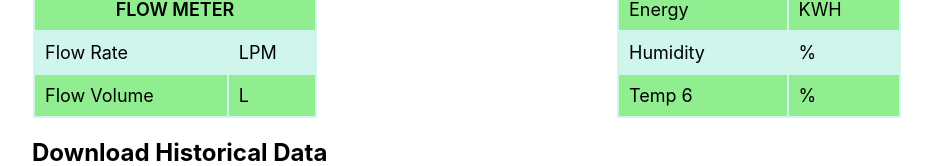
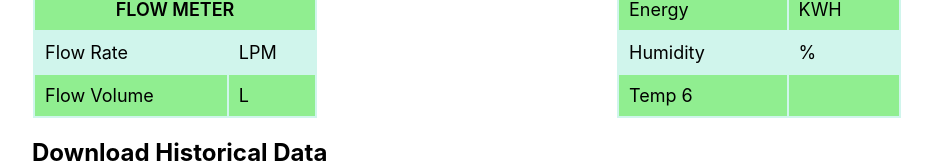
Before and after one commit to tars003/bio-digester-dash, a React (Create React App) app: page / in a window 1280 px wide. Shown: the part 429-595 px from the top of the page, without its empty margins (31-963 px from the left). Built offline with nearby package versions, Linux system fonts and the light colour scheme; no server answers.

Commit message:
added temp6

```diff
--- a/src/components/SingleUnit.js
+++ b/src/components/SingleUnit.js
@@ -234,7 +234,7 @@ const SingleUnit = (props) => {
                                         <td style={{color: "black"}} >
                                             Temp 6 </td>
                                         <td  style={{color: "black"}} >
-                                        {currSerialRes.temp6}  % </td>
+                                        {currSerialRes.temp6}  </td>
                                     </tr>
                                 </tbody>
                             </table>
```
